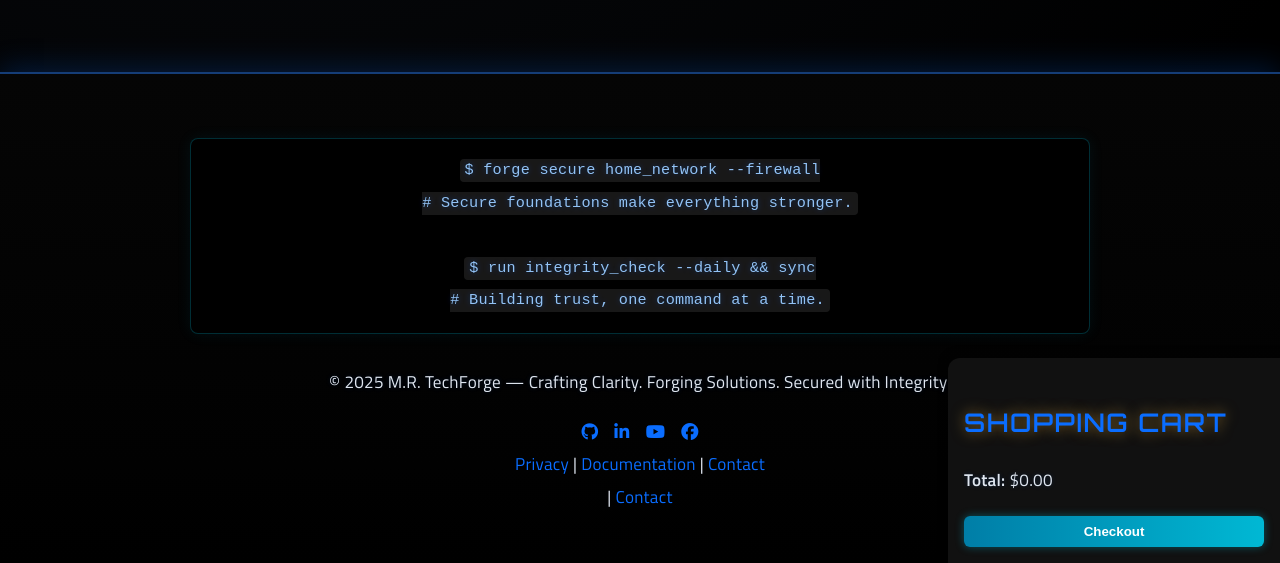
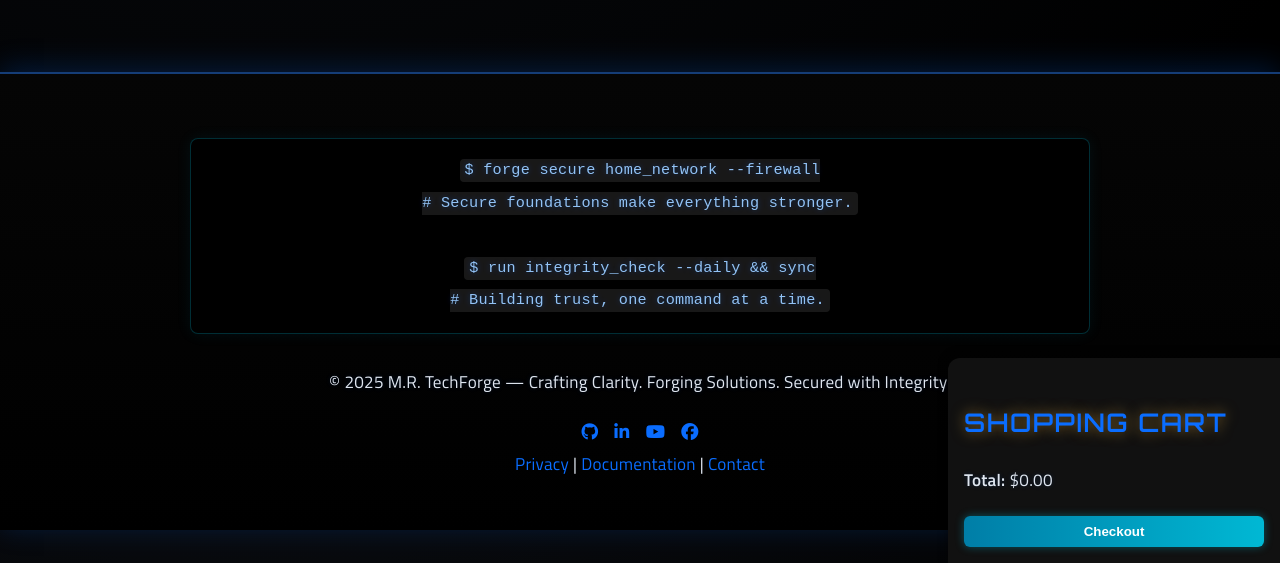
Before and after one commit to markisrt4/mrtechforge.github.io, a Jekyll site: the page built from products.html, in a window 1280 px wide and 900 px high, scrolled down 2258 px, cut to the strip 337-900 px from the top of the window. Built offline with Jekyll 4.4.1, drawn with Linux system fonts in a browser that asks for light colours.

Commit message:
Update footer.html

```diff
--- a/_includes/footer.html
+++ b/_includes/footer.html
@@ -31,8 +31,6 @@
   <a href="/documentation/">Documentation</a> |
   <a href="/contact.html">Contact</a>
 </div>
-      <span class="divider">|</span>
-      <a href="{{ '/contact.html' | relative_url }}">Contact</a>
     </p>
 
     <div class="footer-glow"></div>
```
